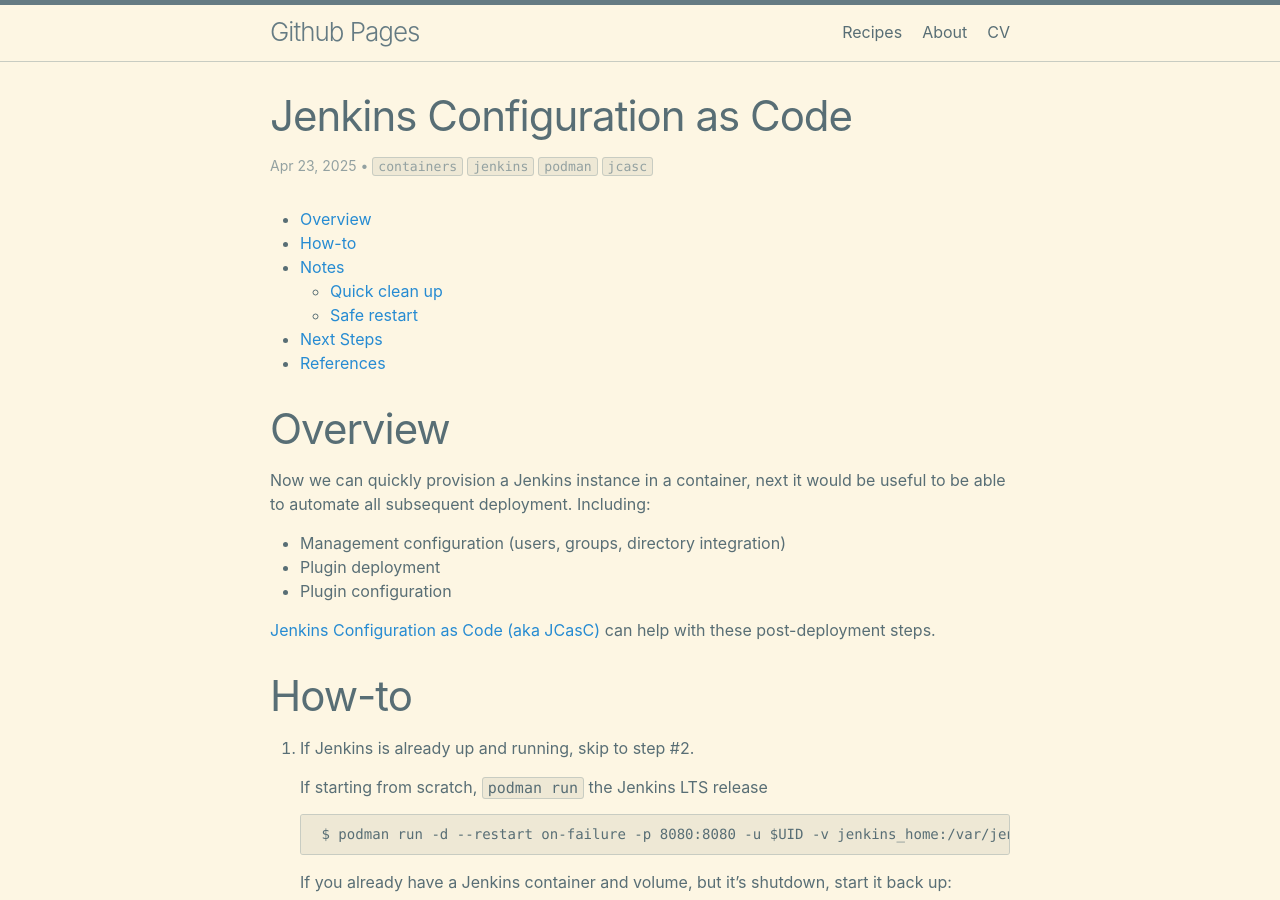
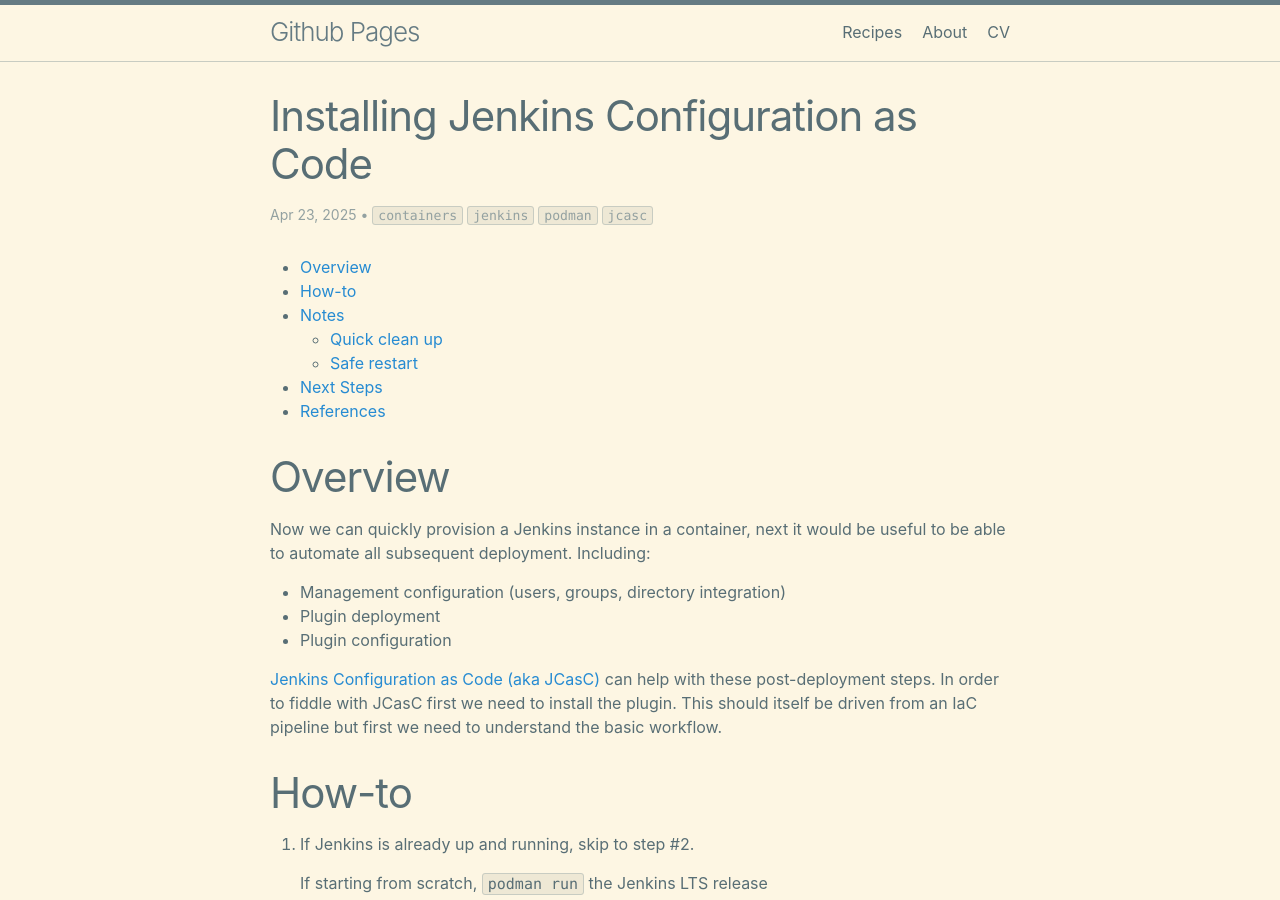
Before and after one commit to wmcdonald404/wmcdonald404.github.io, a Jekyll site: the page built from _posts/2025-04-23-jenkins-installing-jcasc.md, in a window 1280 px wide and 900 px high. Built offline with Jekyll 4.4.1, drawn with Linux system fonts in a browser that asks for light colours.

```diff
--- a/_posts/2025-04-23-jenkins-installing-jcasc.md
+++ b/_posts/2025-04-23-jenkins-installing-jcasc.md
@@ -1,5 +1,5 @@
 ---
-title: "Jenkins Configuration as Code"
+title: "Installing Jenkins Configuration as Code"
 tags:
 - containers
 - jenkins
@@ -16,7 +16,7 @@ Now we can quickly provision a Jenkins instance in a container, next it would be
 - Plugin deployment
 - Plugin configuration
 
-[Jenkins Configuration as Code (aka JCasC)](https://www.jenkins.io/projects/jcasc/) can help with these post-deployment steps.
+[Jenkins Configuration as Code (aka JCasC)](https://www.jenkins.io/projects/jcasc/) can help with these post-deployment steps. In order to fiddle with JCasC first we need to install the plugin. This should itself be driven from an IaC pipeline but first we need to understand the basic workflow.
 
 # How-to
 1. If Jenkins is already up and running, skip to step #2.
```
